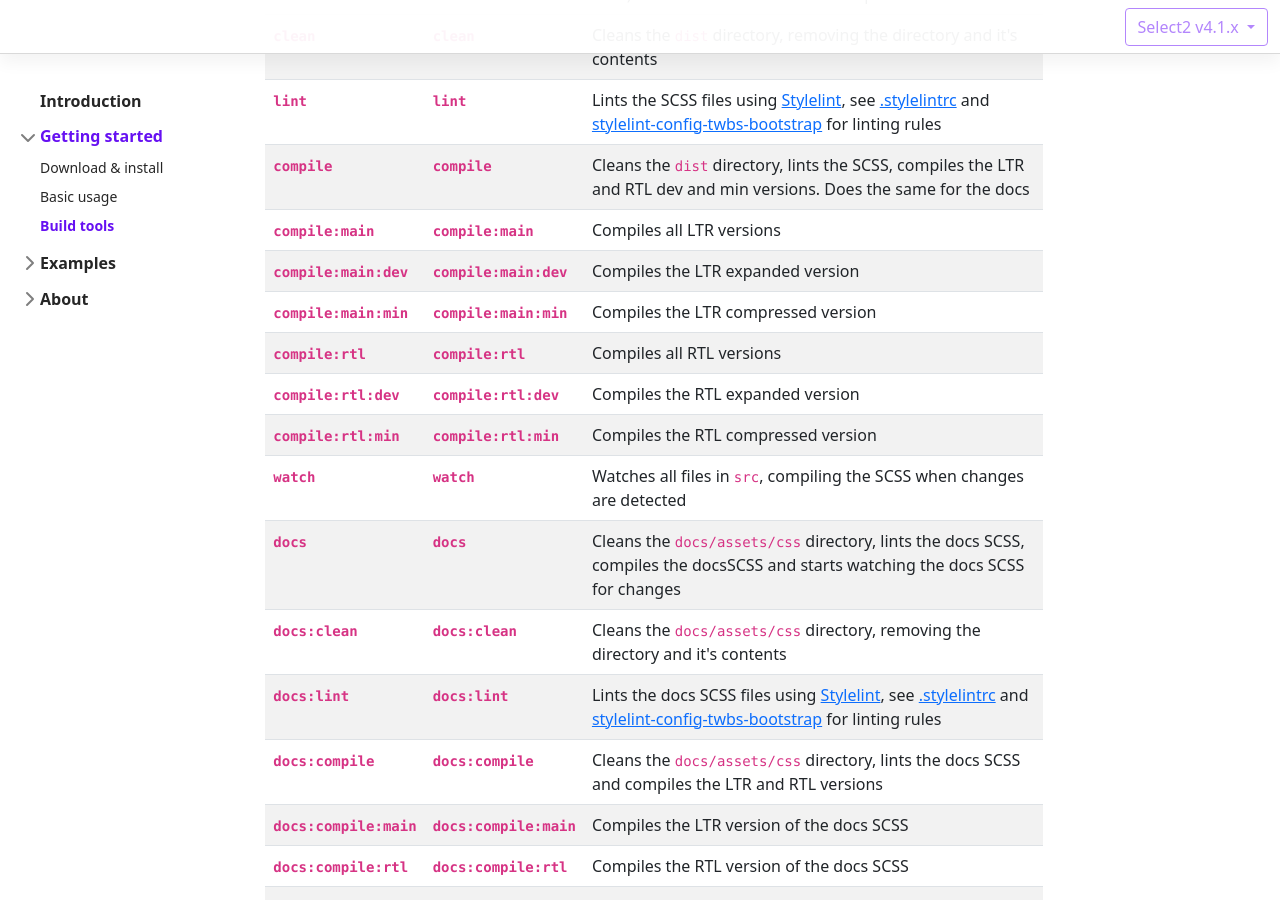
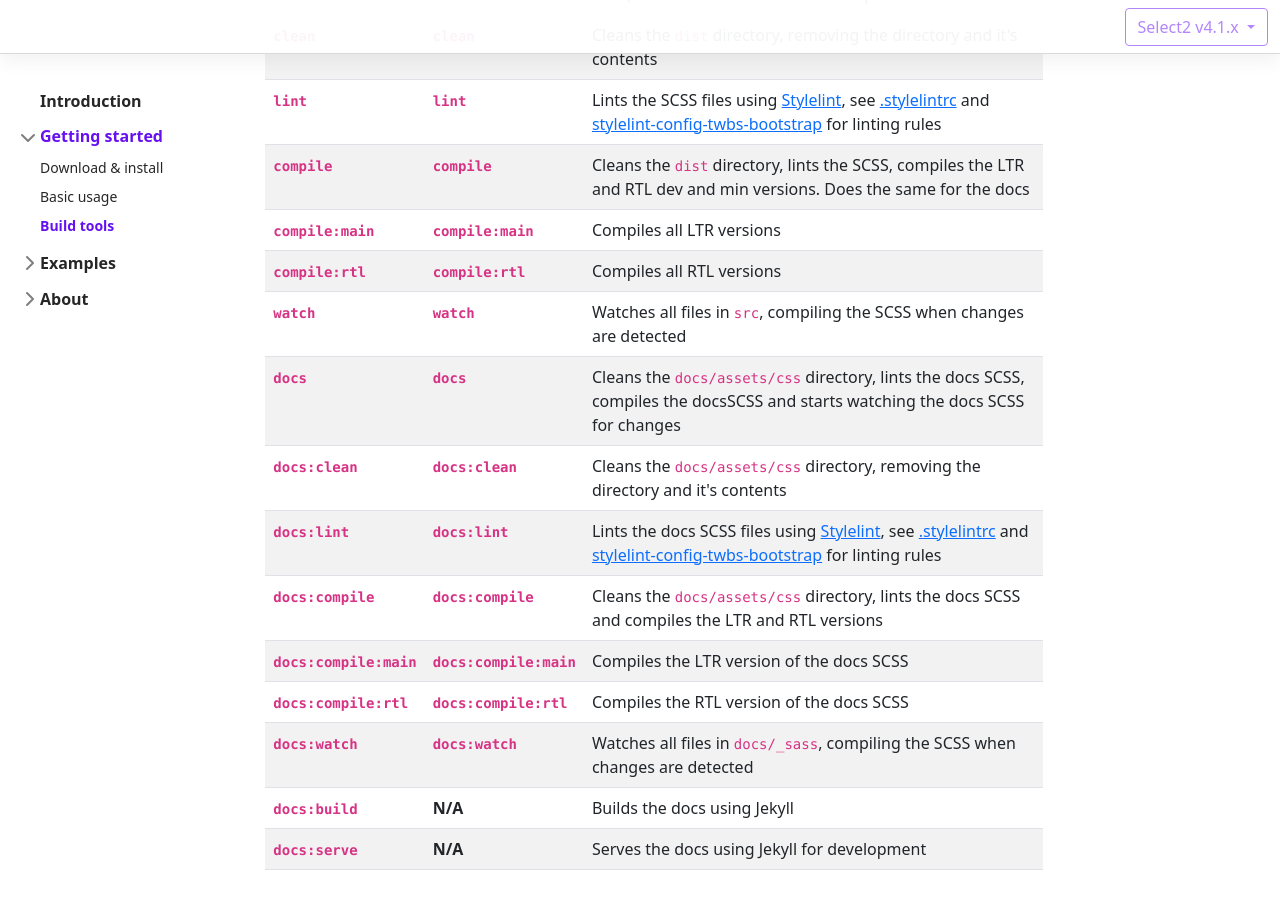
Before and after one commit to apalfrey/select2-bootstrap-5-theme, a Jekyll site: the page built from docs/getting-started/build-tools.html, in a window 1280 px wide and 900 px high, scrolled down 485 px. Built offline with Jekyll 4.4.1, drawn with Linux system fonts in a browser that asks for light colours; nearby versions of some CDN libraries; comment, search, counter and statistics services are not loaded.

Commit message:
Updated build tools list

```diff
--- a/docs/getting-started/build-tools.html
+++ b/docs/getting-started/build-tools.html
@@ -48,29 +48,9 @@ permalink: /getting-started/build-tools/
                 <td>Compiles all LTR versions</td>
             </tr>
             <tr>
-                <th scope="row"><code>compile:main:dev</code></th>
-                <th scope="row"><code>compile:main:dev</code></th>
-                <td>Compiles the LTR expanded version</td>
-            </tr>
-            <tr>
-                <th scope="row"><code>compile:main:min</code></th>
-                <th scope="row"><code>compile:main:min</code></th>
-                <td>Compiles the LTR compressed version</td>
-            </tr>
-            <tr>
                 <th scope="row"><code>compile:rtl</code></th>
                 <th scope="row"><code>compile:rtl</code></th>
                 <td>Compiles all RTL versions</td>
-            </tr>
-            <tr>
-                <th scope="row"><code>compile:rtl:dev</code></th>
-                <th scope="row"><code>compile:rtl:dev</code></th>
-                <td>Compiles the RTL expanded version</td>
-            </tr>
-            <tr>
-                <th scope="row"><code>compile:rtl:min</code></th>
-                <th scope="row"><code>compile:rtl:min</code></th>
-                <td>Compiles the RTL compressed version</td>
             </tr>
             <tr>
                 <th scope="row"><code>watch</code></th>
--- a/package.json
+++ b/package.json
@@ -35,11 +35,7 @@
     "lint": "gulp lint",
     "compile": "gulp compile",
     "compile:main": "gulp compile:main",
-    "compile:main:dev": "gulp compile:main:dev",
-    "compile:main:min": "gulp compile:main:min",
     "compile:rtl": "gulp compile:rtl",
-    "compile:rtl:dev": "gulp compile:rtl:dev",
-    "compile:rtl:min": "gulp compile:rtl:min",
     "watch": "gulp watch",
     "docs": "gulp docs",
     "docs:clean": "gulp docs:clean",
```
Also changed, not shown: README.md.
